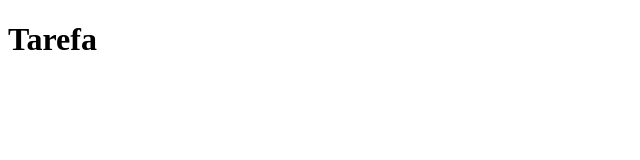
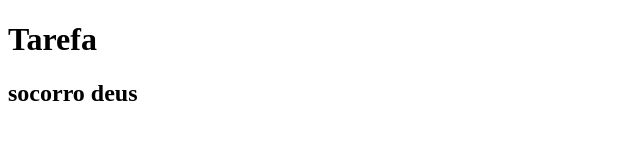
Before and after one commit to HannaBordignon/tarefa, a plain HTML site: page index.html in a window 1280 px wide. Shown: the whole page, without its empty margins (0-640 px from the left). Drawn offline with Linux system fonts and the light colour scheme.

Commit message:
coloquei um pedido de socorro

```diff
--- a/index.html
+++ b/index.html
@@ -7,5 +7,6 @@
 </head>
 <body>
     <h1>Tarefa</h1>
+    <h2>socorro deus</h2>
 </body>
 </html>
```
